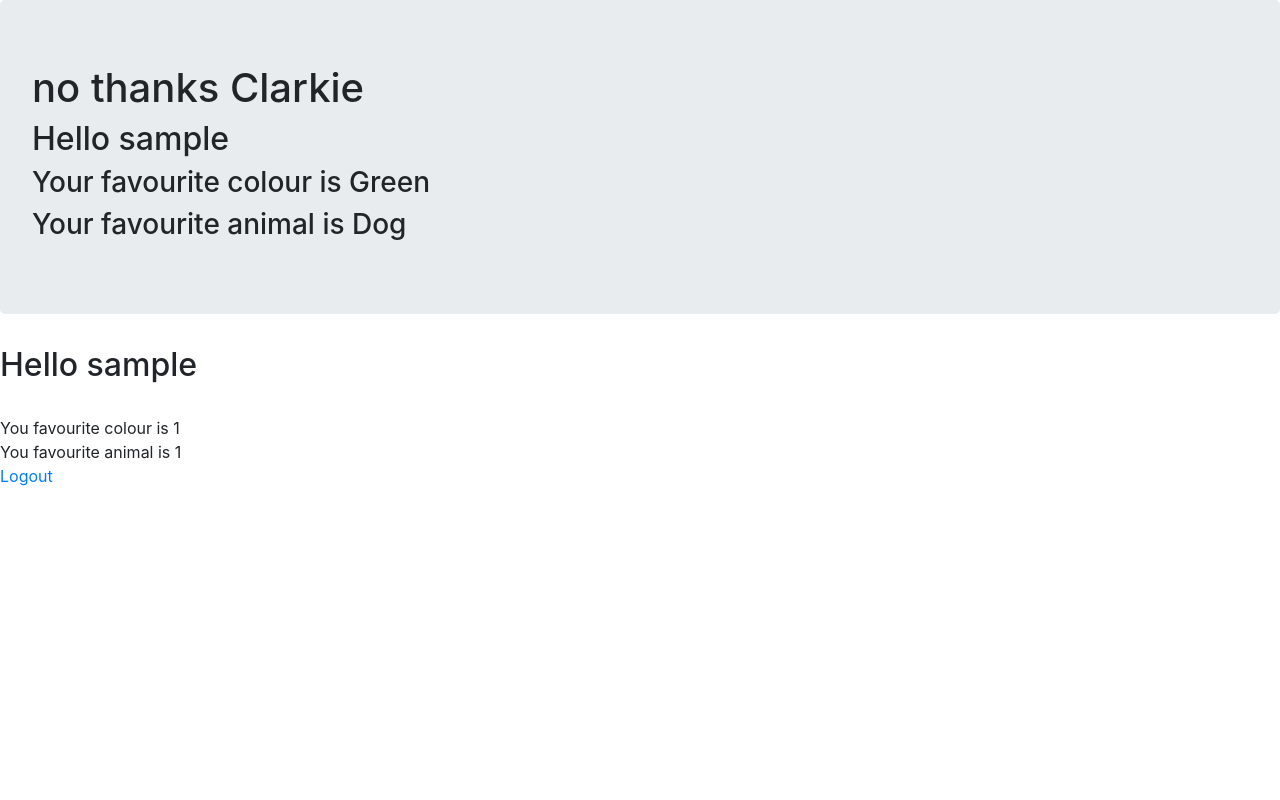
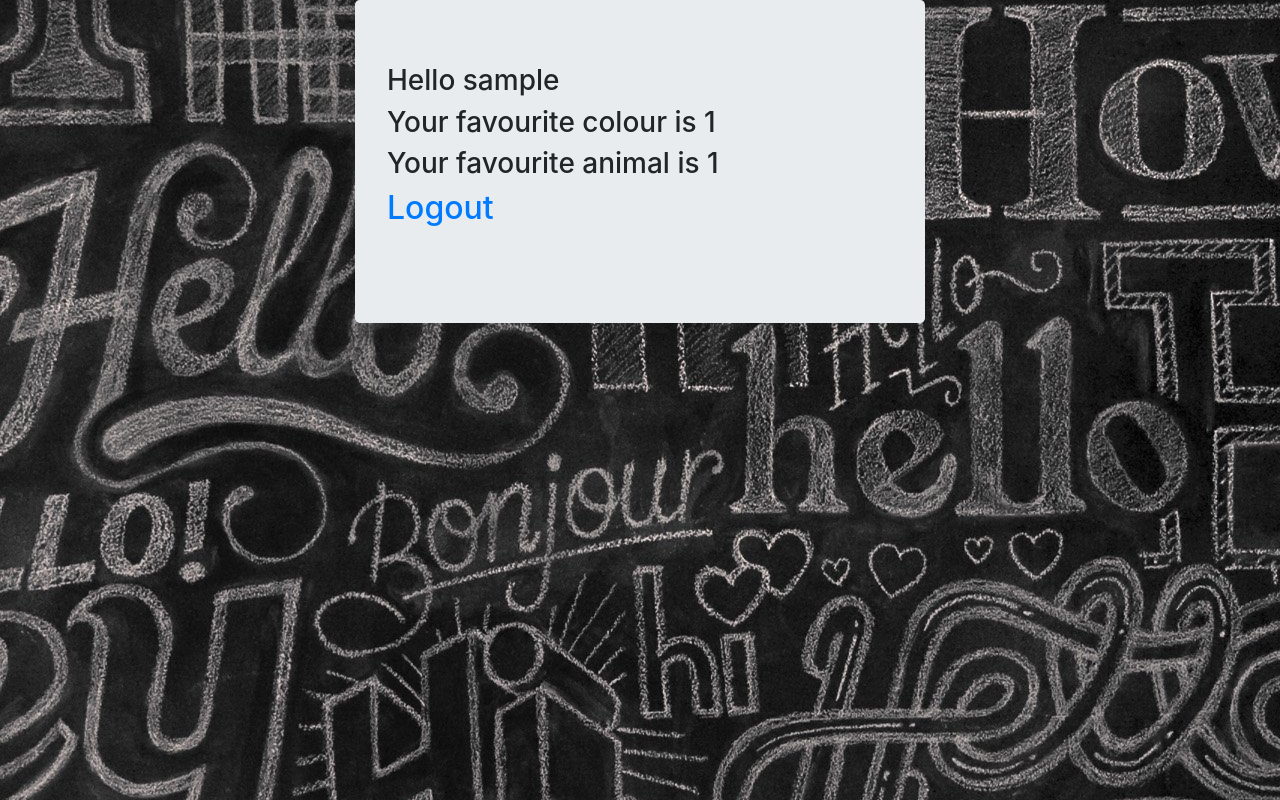
Before and after one commit to clairecccc/GetIntoTech, a PHP site: page /Exercise17/SessionPostPage2.php in a window 1280 px wide. Run offline with PHP 8.4, Linux system fonts and the light colour scheme; the visitor is signed in with stand-in values (Sample User, id 1); some libraries are stand-ins or nearby versions.

Commit message:
Formating

```diff
--- /dev/null
+++ b/Exercise17/Exercise17.css
@@ -0,0 +1,10 @@
+html{
+            background: url("Images/hello wallpaper.jpg") no-repeat center center;
+            min-height: 100%;
+            align-content: background-size, cover;
+    }
+
+body{
+           min-height:100%;
+           background-color: inherit;
+    }
--- a/Exercise17/SessionPostPage2.php
+++ b/Exercise17/SessionPostPage2.php
@@ -9,38 +9,44 @@ session_start();
         <meta charset="UTF-8">
         <meta name="viewport" content="width=device-width, initial-scale=1.0">
 
+
         <link rel="stylesheet" href="https://maxcdn.bootstrapcdn.com/bootstrap/4.0.0/css/bootstrap.min.css">
         <script src="https://ajax.googleapis.com/ajax/libs/jquery/3.3.1/jquery.min.js"></script>
         <script src="https://cdnjs.cloudflare.com/ajax/libs/popper.js/1.12.9/umd/popper.min.js"></script>
         <script src="https://maxcdn.bootstrapcdn.com/bootstrap/4.0.0/js/bootstrap.min.js"></script>
+        <link rel="stylesheet" type="text/css" href="Exercise17.css">
     </head>
 
     <body>
         <div>
 
             <?php if(!empty($_SESSION)) { ?>
-                <div class="jumbotron">
-                    <h1>no thanks Clarkie</h1>
-                    <h2>Hello <?php echo $_SESSION['username']; ?></h2>
-                    <h3>Your favourite colour is Green</h3>
-                    <h3>Your favourite animal is Dog</h3>
+            <div class="container">
+                <div class="row justify-content-center">
+                    <div class="col-md-8 col-lg-6 jumbotron centre">
+                            <h3>Hello <?php echo $_SESSION['username']; ?></h3>
+                            <h3>Your favourite colour is <?php echo $_SESSION['color']; ?></h3>
+                            <h3>Your favourite animal is <?php echo $_SESSION['animal']; ?></h3>
+                            <h2><a href='SessionPostPage3.php'>Logout</a></h2><br>
+                    </div>
                 </div>
+            </div>
             <?php } ?>
 
 
-            <?php
-                if(!empty($_SESSION)){
+           <?php
+               // if(!empty($_SESSION)){
 
                 //    print_r($_SESSION);
 
 
-                    echo "<h2>Hello " . $_SESSION['username'] . '</h2><br>';
-                    echo "You favourite colour is " . $_SESSION['color'] . '<br>';
-                    echo "You favourite animal is " . $_SESSION['animal'] . '<br>';
-                    echo "<a href='SessionPostPage3.php'>Logout</a><br>";
+                   // echo "<h2>Hello " . $_SESSION['username'] . '</h2><br>';
+                    //echo "You favourite colour is " . $_SESSION['color'] . '<br>';
+                    //echo "You favourite animal is " . $_SESSION['animal'] . '<br>';
+                   // echo "<a href='SessionPostPage3.php'>Logout</a><br>";
 
-                }
-            ?>
+                //}
+            //?>
         </div>
     </body>
 </html>
--- a/Exercise17/nbproject/private/private.xml
+++ b/Exercise17/nbproject/private/private.xml
@@ -3,7 +3,6 @@
     <editor-bookmarks xmlns="http://www.netbeans.org/ns/editor-bookmarks/2" lastBookmarkId="0"/>
     <open-files xmlns="http://www.netbeans.org/ns/projectui-open-files/2">
         <group>
-            <file>file:/Applications/XAMPP/htdocs/Exercise17/UploadPage.php</file>
             <file>file:/Applications/XAMPP/htdocs/Exercise17/SessionPostPage2.php</file>
             <file>file:/Applications/XAMPP/htdocs/Exercise17/SessionPostPage1.php</file>
             <file>file:/Applications/XAMPP/htdocs/Exercise17/SessionPostPage3.php</file>
```
Also changed, not shown: Exercise17/SessionPostPage1.php (+10 -6 lines), Exercise17/SessionPostPage3.php (+7 -2 lines), Exercise17/Images/Hello wallpaper.jpg (added).
